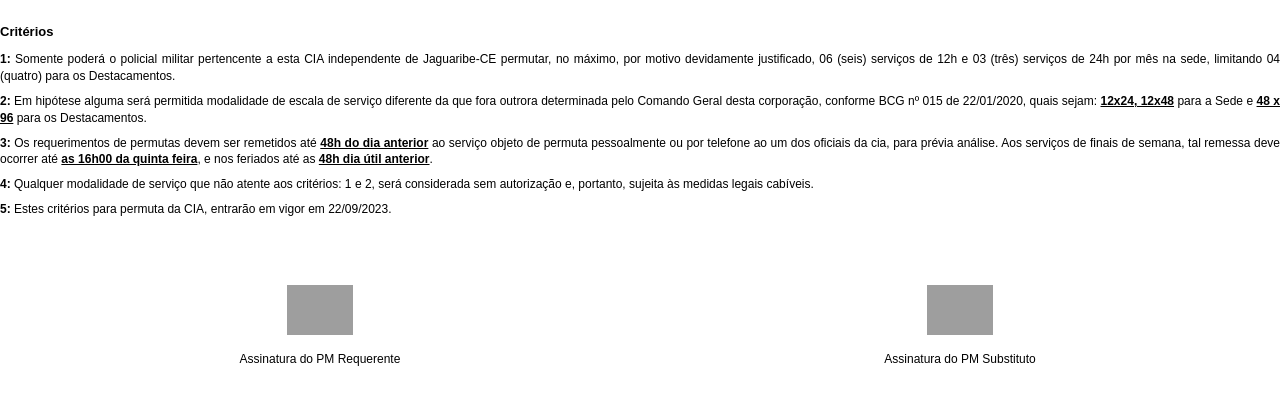
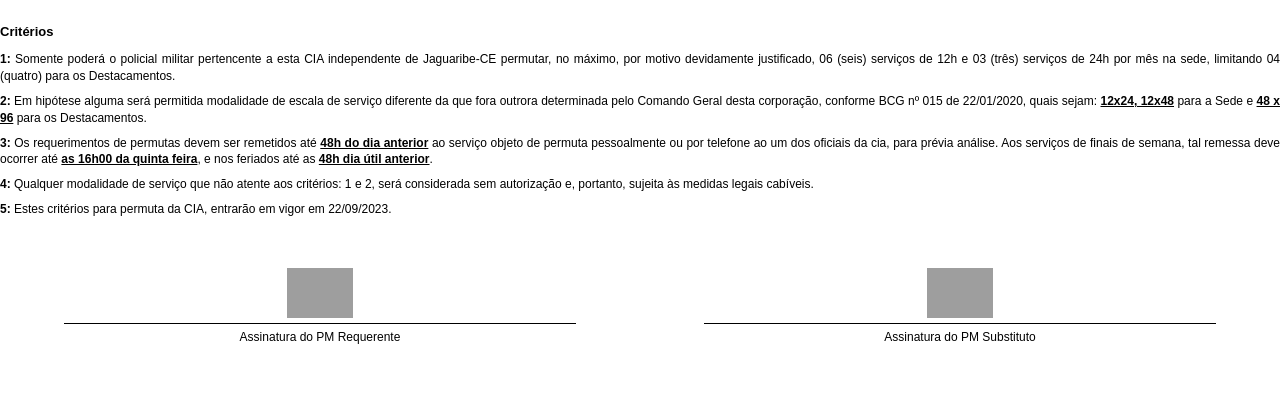
Before and after one commit to azvdocarlos/permuta, a Flask app: template templates/permuta.html in a window 1280 px wide. Shown: the part 297-702 px from the top of the page. Run offline with Flask 3, Linux system fonts and the light colour scheme; the template is opened without the code that fills it, so the values that code supplies are empty; grey boxes are pictures that could not be loaded.

Commit message:
Update permuta.html

```diff
--- a/templates/permuta.html
+++ b/templates/permuta.html
@@ -157,24 +157,22 @@
         justify-content: space-around;
         page-break-inside: avoid; /* Evita quebrar a assinatura entre páginas */
     }
-   .sig-box {
-    display: flex;
-    flex-direction: column;
-    align-items: center;
-    justify-content: flex-end;
-    height: 100px; /* altura fixa pra alinhar tudo */
+.sig-box {
+    width: 40%;
+    text-align: center;
 }
 
 .assinatura-imagem {
     height: 50px;
     max-width: 100%;
     display: block;
-    margin: 0 auto 5px auto; /* espaço entre imagem e linha */
+    margin: 0 auto;
 }
 
 .sig-line {
     border-top: 1px solid black;
     margin-top: 5px;
+    width: 100%;
 }
 </style>
 
```
